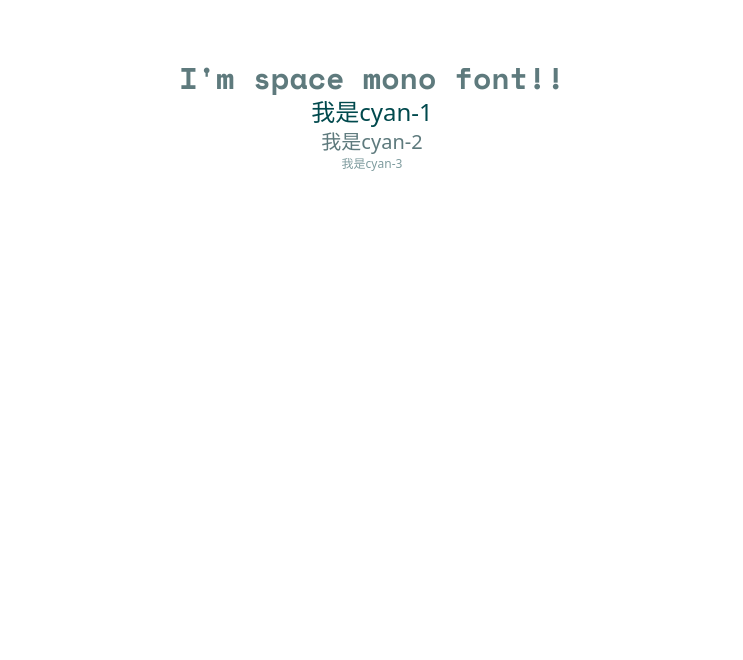
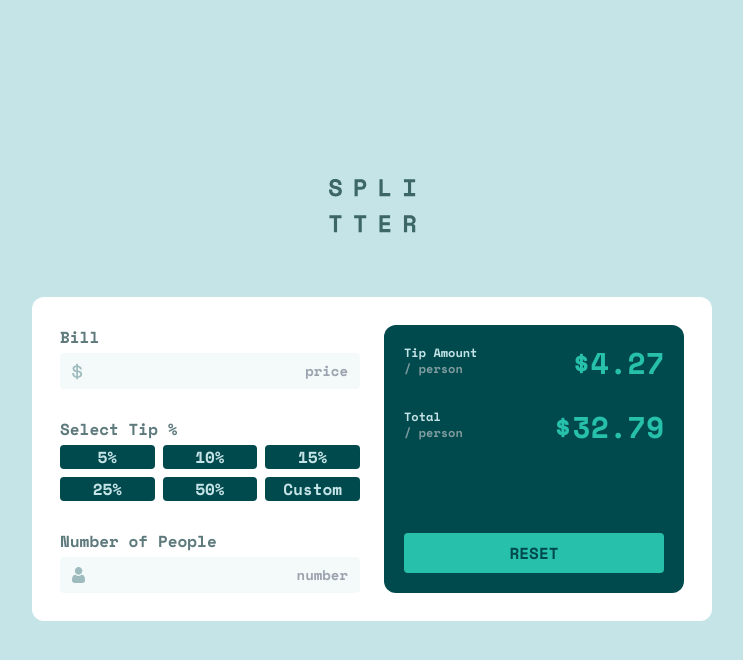
Before and after one commit to winszhuang/tailwind-exercise, a Vue app in the folder tailwind-exercise/: page / in a window 1280 px wide. Shown: the top 660 px of the page, without its empty margins (268-1011 px from the left). Built offline with nearby package versions, Linux system fonts and the light colour scheme.

Commit message:
feat: base layout

```diff
--- a/tailwind-exercise/src/App.vue
+++ b/tailwind-exercise/src/App.vue
@@ -1,37 +1,41 @@
 <script setup lang="ts">
-// This starter template is using Vue 3 <script setup> SFCs
-// Check out https://vuejs.org/api/sfc-script-setup.html#script-setup
-import HelloWorld from './components/HelloWorld.vue'
+import BillInput from './components/BillInput.vue';
+import SelectTip from './components/SelectTip.vue';
+import NumberOfPeople from './components/NumberOfPeople.vue';
+import ShowNum from './components/ShowNum.vue';
 </script>
 
 <template>
-  <h1 class="
-    text-3xl
-    font-mono
-    xs:text-primary
-    sm:text-cyan-5
-    md:text-cyan-3
-    lg:text-cyan-2
-    xl:text-cyan-1">
-    I'm space mono font!!
-  </h1>
-  <h2 class=" text-cyan-1 text-2xl">
-    我是cyan-1
-  </h2>
-  <h2 class=" text-cyan-2 text-xl">
-    我是cyan-2
-  </h2>
-  <h2 class=" text-cyan-3 text-xs">
-    我是cyan-3
-  </h2>
+  <div class="bg-cyan-4 h-screen flex justify-center items-center font-mono">
+    <main>
+      <img src="./assets/logo.svg" alt="" class="m-auto">
+
+      <!-- 主要區塊 -->
+      <div class="mt-16 flex justify-center p-7 bg-white rounded-xl">
+        <!-- 左邊計算區 -->
+        <div class="mr-6 min-w-[300px]">
+          <BillInput class="mb-7"/>
+          <SelectTip class="mb-7"/>
+          <NumberOfPeople class=""/>
+        </div>
+        <!-- 右邊結帳區 -->
+        <div class=" bg-cyan-1 rounded-xl p-5 min-w-[300px] flex flex-col">
+          <ShowNum
+            :number="4.27"
+            :title="'Tip Amount'"
+            :subtitle="'/ person'"
+            class="mb-7"
+          />
+          <ShowNum
+            :number="32.79"
+            :title="'Total'"
+            :subtitle="'/ person'"
+          />
+          <button class="mt-auto w-full bg-primary text-cyan-1 rounded py-2">
+            RESET
+          </button>
+        </div>
+      </div>
+    </main>
+  </div>
 </template>
-
-<style>
-#app {
-  -webkit-font-smoothing: antialiased;
-  -moz-osx-font-smoothing: grayscale;
-  text-align: center;
-  color: #2c3e50;
-  margin-top: 60px;
-}
-</style>
--- /dev/null
+++ b/tailwind-exercise/src/components/BillInput.vue
@@ -0,0 +1,20 @@
+<script setup lang="ts">
+import { ref } from 'vue';
+import Input from './Input.vue';
+import img from '../assets/icon-dollar.svg';
+
+const data = ref('');
+</script>
+
+<template>
+  <section>
+    <h3 class=" text-cyan-2 mb-1">
+      Bill
+    </h3>
+    <Input
+      :placeholder="'price'"
+      :prefix-img="img"
+      v-model:value="data"
+    />
+  </section>
+</template>
--- a/tailwind-exercise/src/components/HelloWorld.vue
+++ /dev/null
@@ -1,52 +0,0 @@
-<script setup lang="ts">
-import { ref } from 'vue'
-
-defineProps<{ msg: string }>()
-
-const count = ref(0)
-</script>
-
-<template>
-  <h1>{{ msg }}</h1>
-
-  <p>
-    Recommended IDE setup:
-    <a href="https://code.visualstudio.com/" target="_blank">VS Code</a>
-    +
-    <a href="https://github.com/johnsoncodehk/volar" target="_blank">Volar</a>
-  </p>
-
-  <p>See <code>README.md</code> for more information.</p>
-
-  <p>
-    <a href="https://vitejs.dev/guide/features.html" target="_blank">
-      Vite Docs
-    </a>
-    |
-    <a href="https://v3.vuejs.org/" target="_blank">Vue 3 Docs</a>
-  </p>
-
-  <button type="button" @click="count++">count is: {{ count }}</button>
-  <p>
-    Edit
-    <code>components/HelloWorld.vue</code> to test hot module replacement.
-  </p>
-</template>
-
-<style scoped>
-a {
-  color: #42b983;
-}
-
-label {
-  margin: 0 0.5em;
-  font-weight: bold;
-}
-
-code {
-  background-color: #eee;
-  padding: 2px 4px;
-  border-radius: 4px;
-  color: #304455;
-}
-</style>
--- /dev/null
+++ b/tailwind-exercise/src/components/Input.vue
@@ -0,0 +1,32 @@
+<script setup lang="ts">
+import { ref, watch } from 'vue';
+
+const props = defineProps<{
+  placeholder: string,
+  prefixImg: string
+}>();
+
+const emit = defineEmits(['update:value'])
+
+const value = ref('');
+watch(value, () => {
+  emit('update:value', value.value)
+});
+
+</script>
+
+<template>
+  <label class="relative block">
+    <span
+      class="absolute inset-y-0 left-0 flex items-center pl-3"
+    >
+      <img :src="props.prefixImg" alt="">
+    </span>
+    <input
+      class="text-cyan-1 text-right block bg-cyan-5 w-full rounded py-2 pl- pr-3 sm:text-sm"
+      :placeholder="props.placeholder"
+      type="text"
+      v-model="value"
+    />
+  </label>
+</template>
--- /dev/null
+++ b/tailwind-exercise/src/components/NumberOfPeople.vue
@@ -0,0 +1,20 @@
+<script setup lang="ts">
+import { ref } from 'vue';
+import Input from './Input.vue';
+import img from '../assets/icon-person.svg';
+
+const data = ref('');
+</script>
+
+<template>
+  <section>
+    <h3 class=" text-cyan-2 mb-1">
+      Number of People
+    </h3>
+    <Input
+      :placeholder="'number'"
+      :prefix-img="img"
+      v-model:value="data"
+    />
+  </section>
+</template>
--- /dev/null
+++ b/tailwind-exercise/src/components/SelectTip.vue
@@ -0,0 +1,68 @@
+<script setup lang="ts">
+import { ref } from 'vue';
+import Tip from './Tip.vue';
+
+interface Tip {
+  key: string,
+  value: string | number,
+  id: string
+}
+
+const currentTip = ref<Tip>();
+
+const tips: Tip[] = [
+  {
+    key: '5%',
+    value: 5,
+    id: '864864'
+  },
+  {
+    key: '10%',
+    value: 10,
+    id: 'rthtrh'
+  },
+  {
+    key: '15%',
+    value: 15,
+    id: '486r4g'
+  },
+  {
+    key: '25%',
+    value: 25,
+    id: '14864te'
+  },
+  {
+    key: '50%',
+    value: 50,
+    id: '4rerhr'
+  },
+  {
+    key: 'Custom',
+    value: 50,
+    id: '471eerb'
+  },
+];
+
+const isSelect = (item: Tip) => item.id === currentTip.value?.id;
+
+</script>
+
+<template>
+  <section>
+    <h3 class=" text-cyan-2 mb-1">
+      Select Tip %
+    </h3>
+    <div class="flex flex-row flex-wrap col-gap-2">
+      <template
+        v-for="item in tips"
+        :key="item.id"
+      >
+        <Tip
+          :data="item"
+          :isSelect="isSelect(item)"
+          class="basis-1/3"
+          @click="currentTip = item"/>
+      </template>
+    </div>
+  </section>
+</template>
--- /dev/null
+++ b/tailwind-exercise/src/components/ShowNum.vue
@@ -0,0 +1,24 @@
+<script setup lang="ts">
+const props = defineProps<{
+  number: number,
+  title: string,
+  subtitle: string
+}>();
+</script>
+
+<template>
+  <div class="flex justify-between">
+    <div class=" text-cyan-4 text-xs">
+      <h6 class=" ">
+        {{ props.title }}
+      </h6>
+      <span class="text-cyan-3">
+        {{ props.subtitle }}
+      </span>
+    </div>
+
+    <div class="text-3xl text-primary">
+      {{ `$${props.number}` }}
+    </div>
+  </div>
+</template>
--- /dev/null
+++ b/tailwind-exercise/src/components/Tip.vue
@@ -0,0 +1,20 @@
+<script setup lang="ts">
+const props = defineProps<{
+  data: {
+    key: string,
+    value: string | number,
+    id: string
+  },
+  isSelect: boolean
+}>();
+</script>
+
+<template>
+  <section>
+    <div
+      class="text-cyan-4 text-center rounded"
+      :class="props.isSelect ? 'bg-primary' : 'bg-cyan-1'">
+      {{ props.data.key }}
+    </div>
+  </section>
+</template>
```
